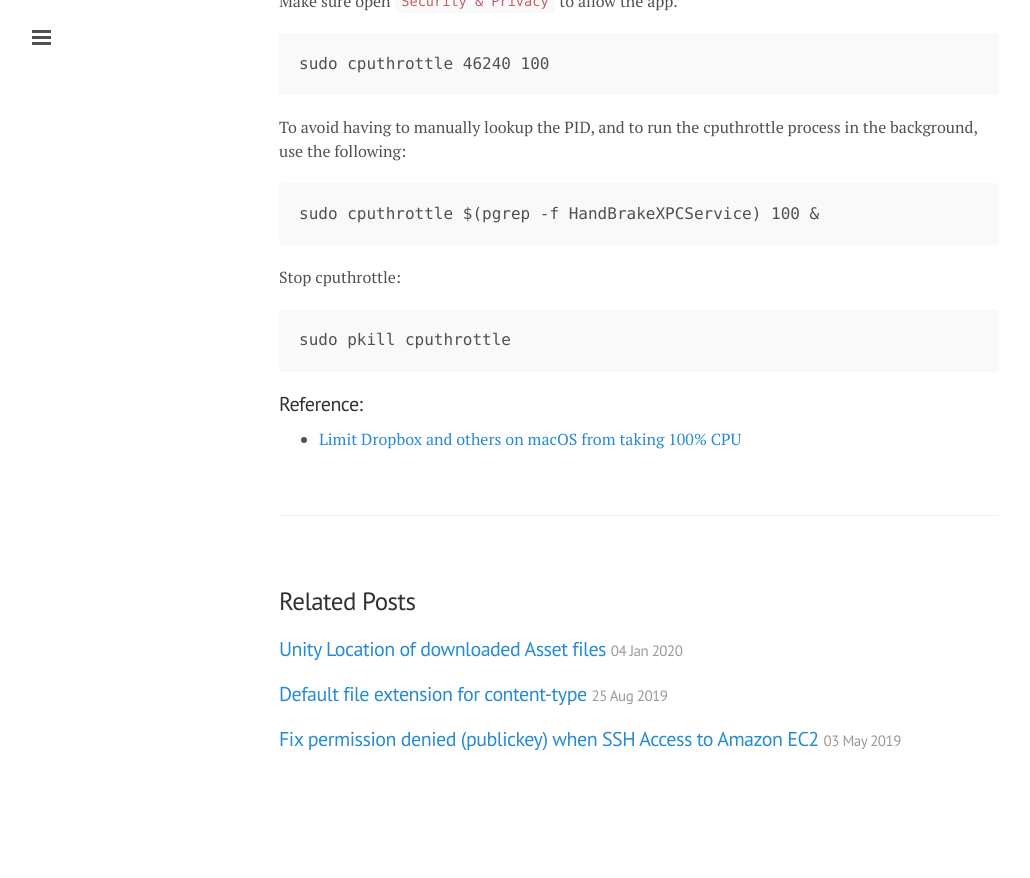
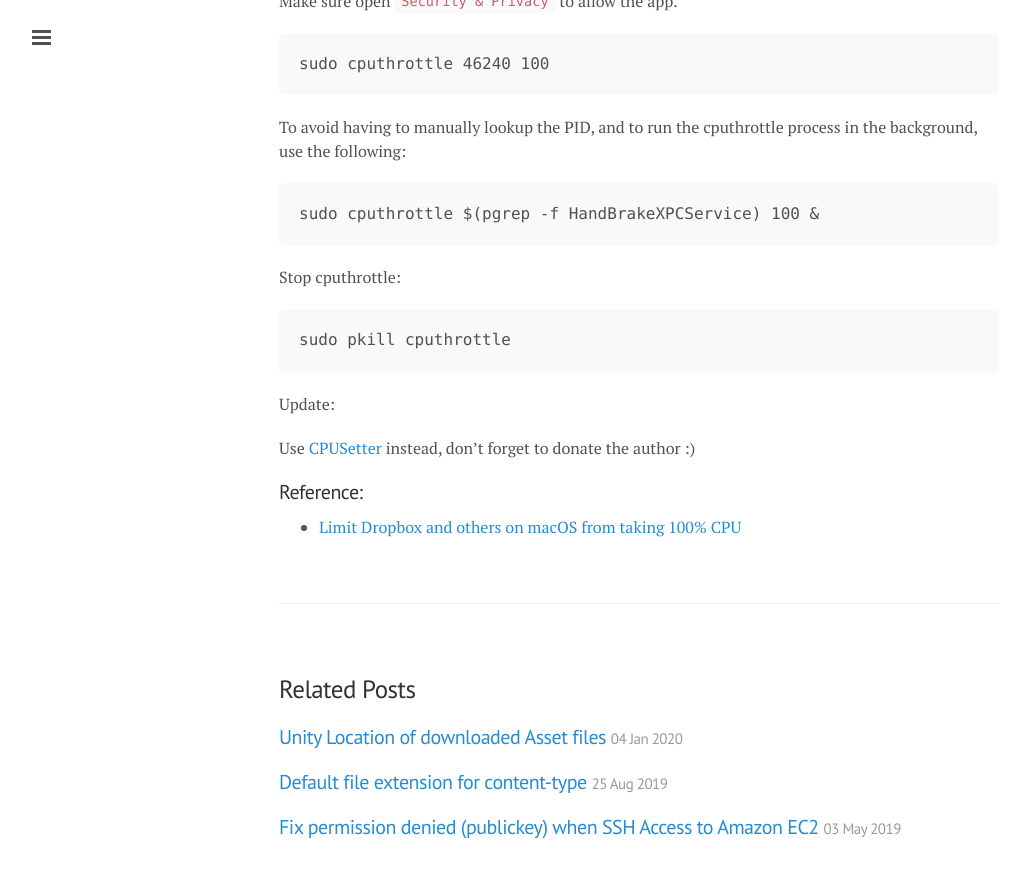
Before and after one commit to usunyu/usunyu.github.io, a Jekyll site: the page built from note/_posts/2020-08-08-limit-handbrake-and-others-on-macos-taking-100-cpu.markdown, in a window 1280 px wide and 900 px high, scrolled down 586 px. Shown: the top 878 px of the window, without its empty margins (1-1031 px from the left). Built offline with Jekyll 4.4.1, drawn with Linux system fonts in a browser that asks for light colours; before the commit the page ends 1398 px from its top, so only the background shows below that.

Commit message:
Update CPUSetter usage

````diff
--- a/note/_posts/2020-08-08-limit-handbrake-and-others-on-macos-taking-100-cpu.markdown
+++ b/note/_posts/2020-08-08-limit-handbrake-and-others-on-macos-taking-100-cpu.markdown
@@ -30,5 +30,9 @@ Stop cputhrottle:
 sudo pkill cputhrottle
 ```
 
+Update:
+
+Use [CPUSetter](https://www.whatroute.net/cpusetter.html) instead, don't forget to donate the author :)
+
 #### Reference:
 * [Limit Dropbox and others on macOS from taking 100% CPU](https://medium.com/@sbr464/limit-dropbox-and-others-on-macos-from-taking-100-cpu-877266df104d)
````
